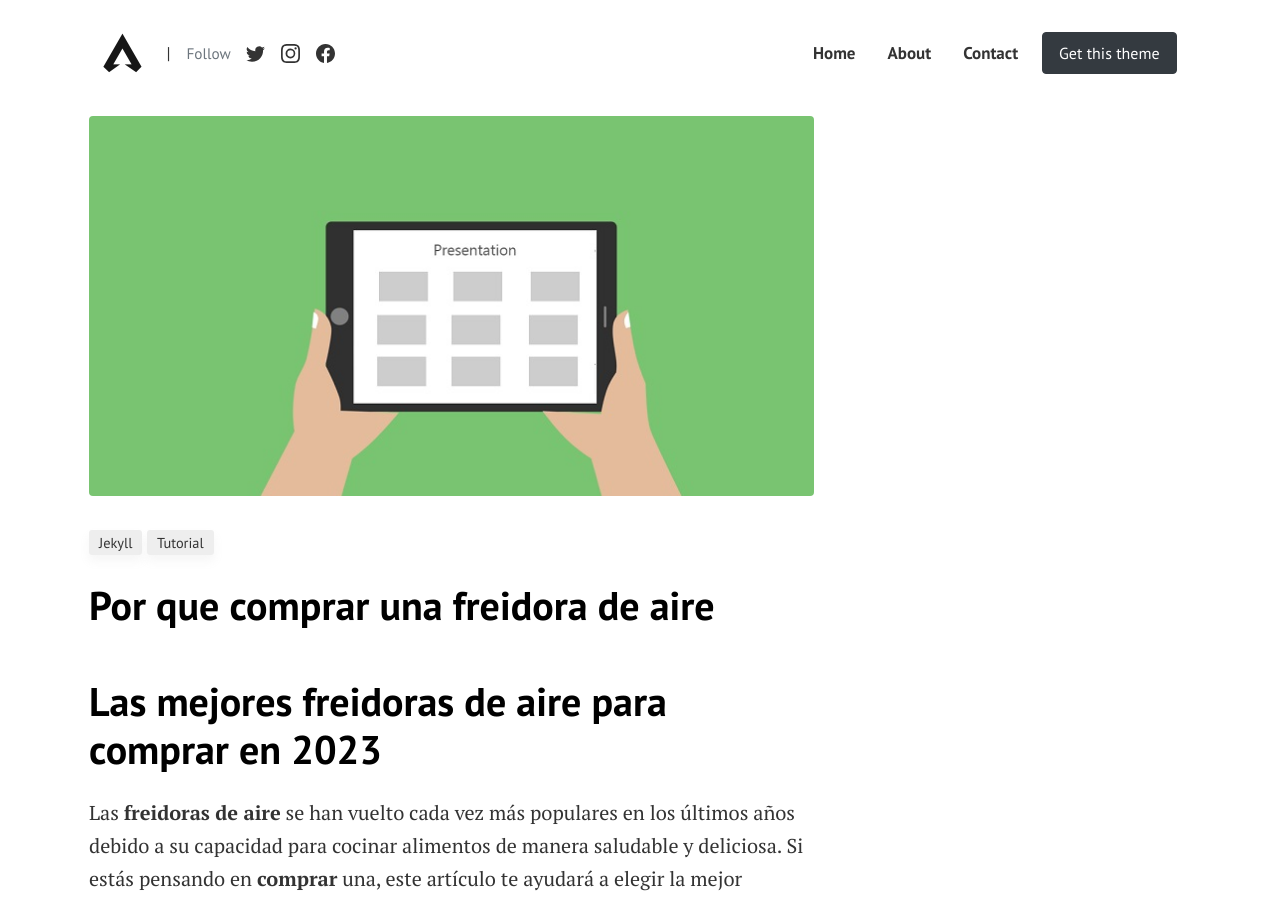
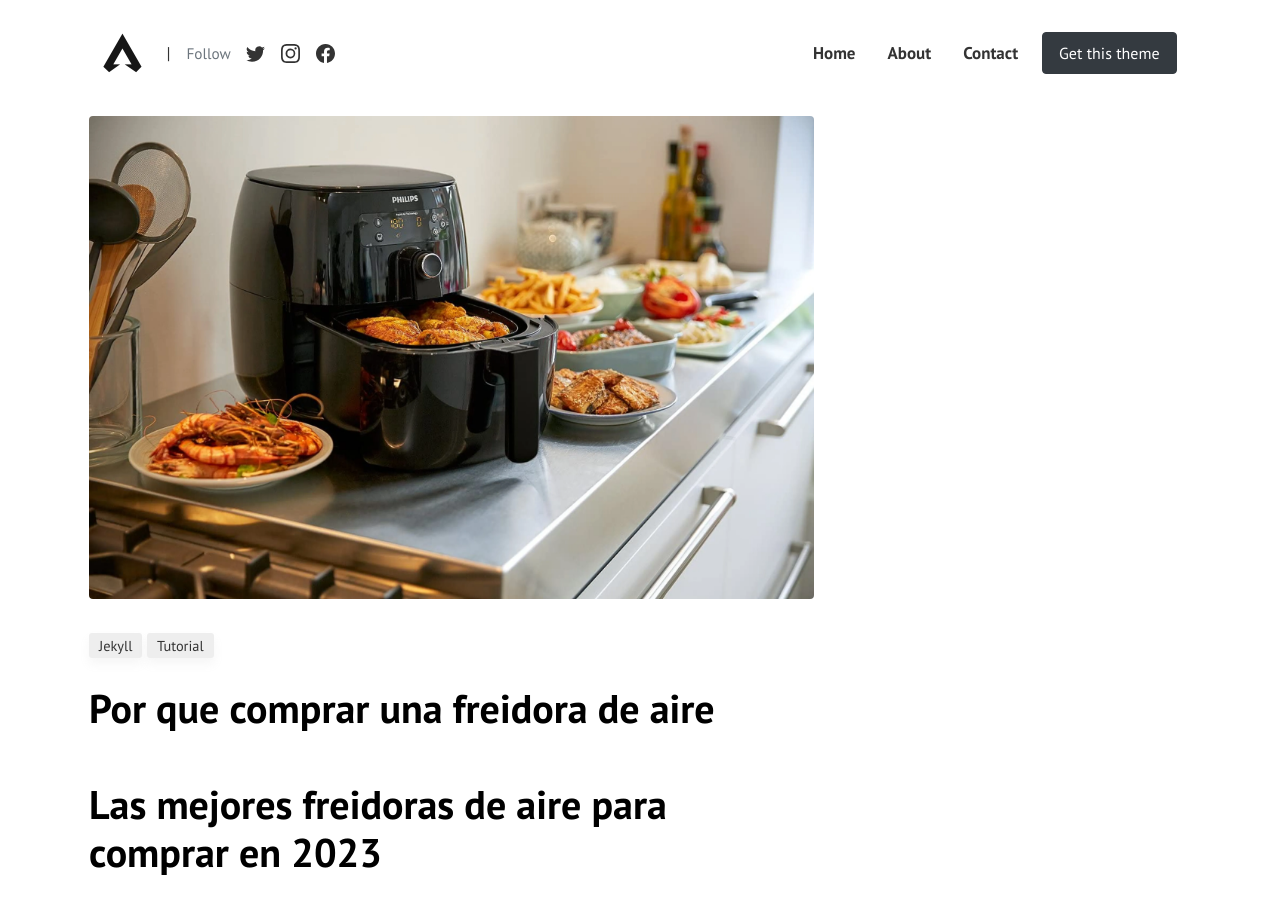
Before and after one commit to jairov96/airfryer-seo, a Jekyll site: the page built from _posts/2023-04-16-comprar-freidora-aire.md, in a window 1280 px wide and 900 px high. Built offline with Jekyll 4.4.1, drawn with Linux system fonts in a browser that asks for light colours; comment, search, counter and statistics services are not loaded.

Commit message:
add freidora-aire-cocina image

```diff
--- a/_posts/2023-04-16-comprar-freidora-aire.md
+++ b/_posts/2023-04-16-comprar-freidora-aire.md
@@ -2,7 +2,7 @@
 layout: post
 title:  "Por que comprar una freidora de aire"
 categories: [ Jekyll, tutorial ]
-image: assets/images/1.jpg
+image: assets/images/freidora-aire-cocina.webp
 ---
 # Las mejores freidoras de aire para comprar en 2023
 
```
Also changed, not shown: assets/images/freidora-aire-cocina.webp (added).
